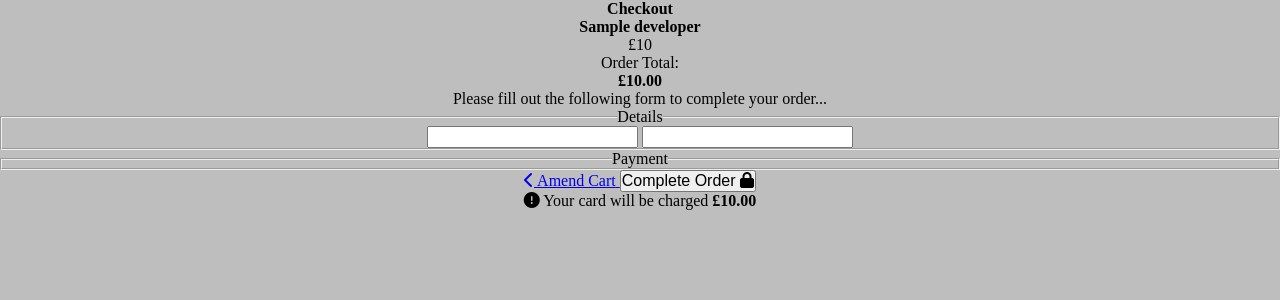
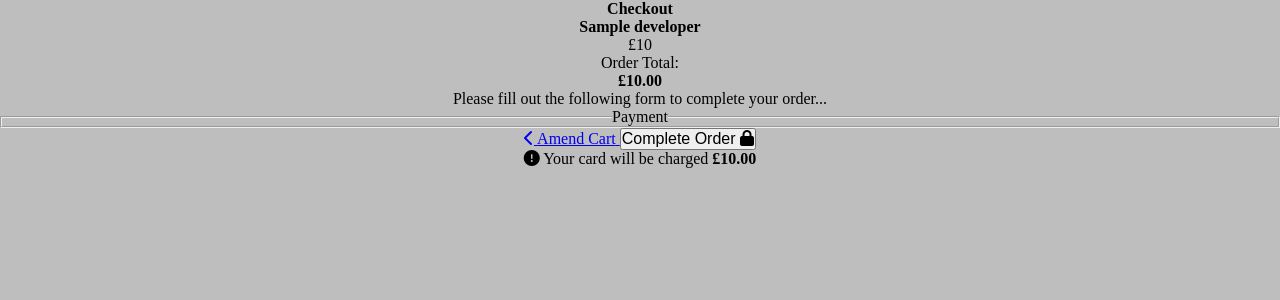
Before and after one commit to adampgiles/CI_PP4_SD, a Django app: template checkout/templates/checkout/checkout.html in a window 1280 px wide. Shown: the part 72-372 px from the top of the page. Run offline with Django 4.2, Linux system fonts and the light colour scheme; the template is opened without the code that fills it: most values are stand-ins (such as "Sample title", 1, 10 or a date in 2020); form fields are guessed from the names that the template uses; some libraries are stand-ins or nearby versions.

Commit message:
remove: removed details section from checkout, users only need payment details to checkout

```diff
--- a/checkout/templates/checkout/checkout.html
+++ b/checkout/templates/checkout/checkout.html
@@ -14,12 +14,6 @@
     <p>Please fill out the following form to complete your order...</p>
     <form action="{% url 'checkout' %}" method="POST" id="payment-form">
         {% csrf_token %}
-
-        <fieldset>
-            <legend>Details</legend>
-            {{ order_form.full_name }}
-            {{ order_form.email  }}
-        </fieldset>
 
         <fieldset>
             <legend>Payment</legend>
```
